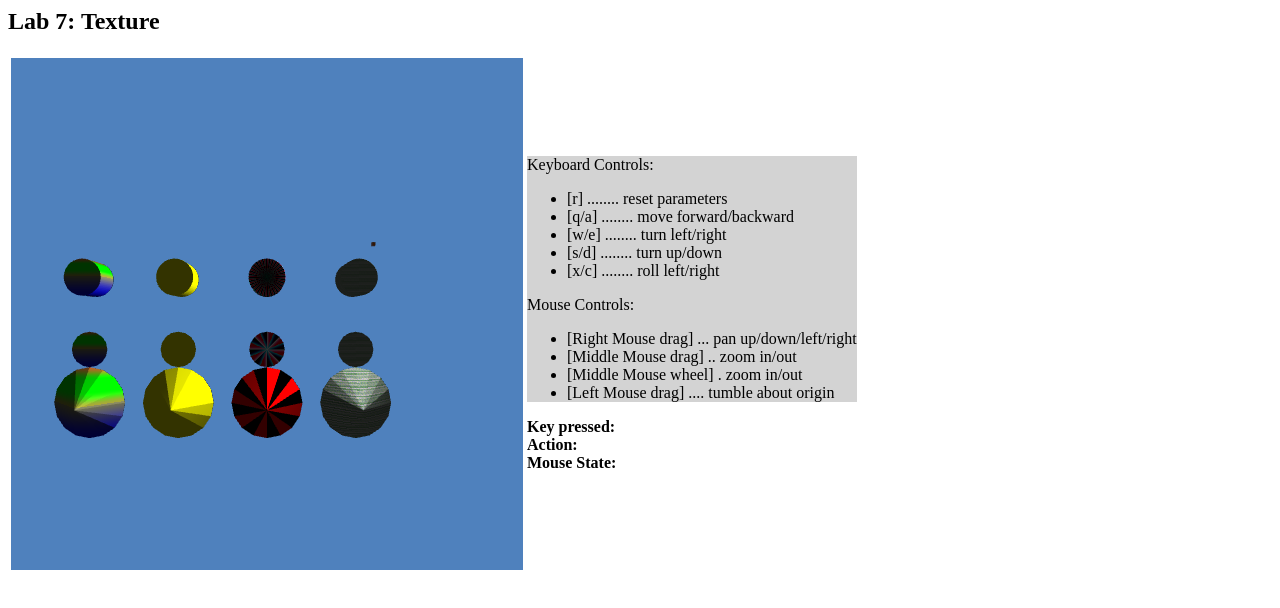
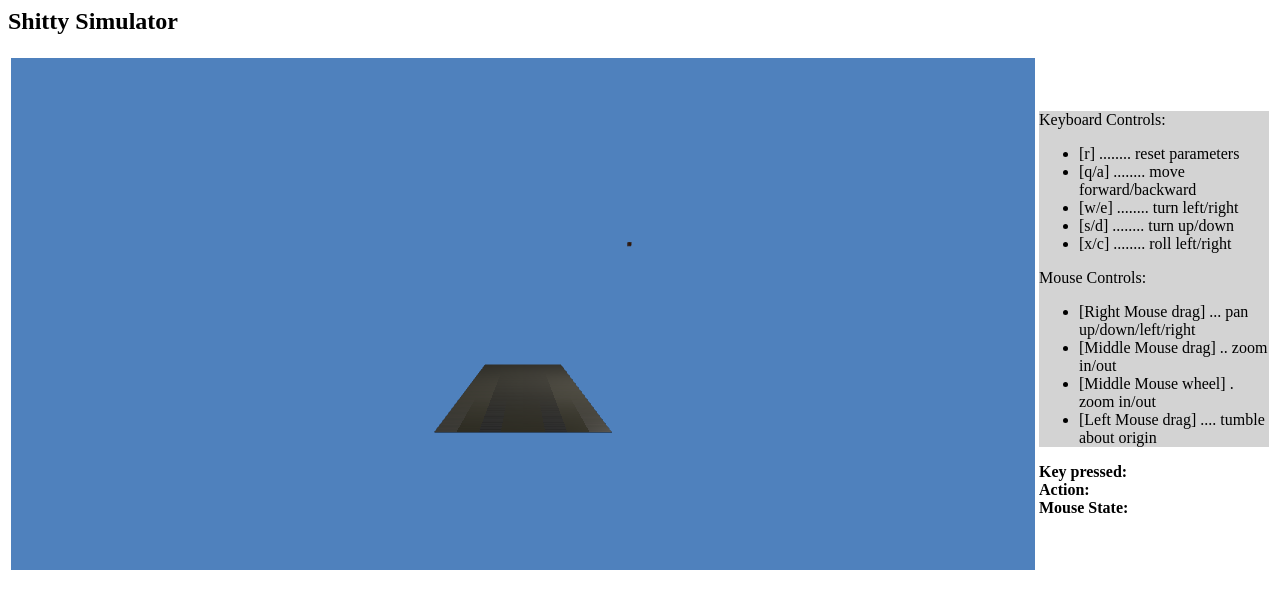
Before and after one commit to TrifectaIII/GFX-Final-Project, a website: page City Simulator/public_html/Lab4Navigation_start/index.html in a window 1280 px wide. Drawn offline with Linux system fonts and the light colour scheme.

Commit message:
Added the road

```diff
--- /dev/null
+++ b/City Simulator/public_html/Lab4Navigation_start/geometry/Road.js
@@ -0,0 +1,94 @@
+///// CUBE DEFINTION
+/////
+///// Cube is defined to be centered at the origin of the coordinate reference system.
+///// Cube size is assumed to be 2.0 x 2.0 x 2.0 .
+
+///// Generate 12 triangles: 36 vertices and 36 colors
+/////    v6----- v7
+/////   /|      /|
+/////  v2------v3|              ^ y
+/////  | |     | |              |
+/////  | |v4---|-|v5            -->x
+/////  |/      |/              /
+/////  v0------v1              z
+///// Always use the Right Hand Rule to generate vertex sequence. We want outward facing normals.
+function Road() {
+
+    this.name = "cube";
+
+    this.numVertices = 36; //road(36) + sidewalk.R(36) + sidewalk.L(36)
+    this.numTriangles = this.numVertices / 3;
+
+    this.vertices = [this.numVertices];
+    this.colors = [this.numVertices];
+    this.normals = [this.numVertices];
+    this.texCoords = [this.numVertices];
+
+
+    var unique_vertices = [
+        vec4(-1.0, -1.0, 1.0, 1.0),  // v0
+        vec4(1.0, -1.0, 1.0, 1.0),   // v1
+        vec4(-1.0, 1.0, 1.0, 1.0),   // v2
+        vec4(1.0, 1.0, 1.0, 1.0),    // v3
+        vec4(-1.0, -1.0, -1.0, 1.0), // v4
+        vec4(1.0, -1.0, -1.0, 1.0),  // v5
+        vec4(-1.0, 1.0, -1.0, 1.0),  // v6
+        vec4(1.0, 1.0, -1.0, 1.0)    // v7
+    ];
+
+    var vert_colors = [
+        vec4(0.0, 0.0, 0.0, 1.0), // black   - v0
+        vec4(1.0, 0.0, 0.0, 1.0), // red     - v1
+        vec4(1.0, 1.0, 0.0, 1.0), // yellow  - v2
+        vec4(0.0, 1.0, 0.0, 1.0), // green   - v3
+        vec4(0.0, 0.0, 1.0, 1.0), // blue    - v4
+        vec4(1.0, 0.0, 1.0, 1.0), // magenta - v5
+        vec4(1.0, 1.0, 1.0, 1.0), // white   - v6
+        vec4(0.0, 1.0, 1.0, 1.0)  // cyan    - v7
+    ];
+
+    var face_normals = [
+        vec4(0.0, 0.0, 1.0, 0.0),  // front
+        vec4(0.0, 0.0, -1.0, 0.0), // back
+        vec4(-1.0, 0.0, 0.0, 0.0), // left
+        vec4(1.0, 0.0, 0.0, 0.0),  // right
+        vec4(0.0, 1.0, 0.0, 0.0),  // top
+        vec4(0.0, -1.0, 0.0, 0.0)  // bottom
+    ];
+    var face_tex_coords = [
+        vec2(19, 20),
+        vec2(20, 20),
+        vec2(19, 0),
+        vec2(19, 0),
+        vec2(20, 20),
+        vec2(20, 0)
+    ];
+
+
+    // Local variable:  Indices into the above vertices and colors arrays
+    var indices = [
+        0, 1, 2, 2, 1, 3, // front
+        5, 4, 7, 7, 4, 6, // back
+        4, 0, 6, 6, 0, 2, // left
+        1, 5, 3, 3, 5, 7, // right
+        2, 3, 6, 6, 3, 7, // top
+        4, 5, 0, 0, 5, 1  // bottom
+    ];
+
+
+
+
+    // These are the actual vertices and colors to be placed in the vertex buffers.
+
+    for (var i = 0; i < 6; i++) {  // 6 faces
+        norm = face_normals[i];
+        for (var j = 0; j < 6; j++) {   // each face has 6 vertices (2 triangles)
+            var k = i * 6 + j;
+            var q = indices[k];
+            this.vertices[k] = unique_vertices[q];
+            this.colors[k] = vert_colors[q];
+            this.normals[k] = norm;
+            this.texCoords[k] = face_tex_coords[j];
+        }
+    }
+}
--- a/City Simulator/public_html/Lab4Navigation_start/geometry/Shapes.js
+++ b/City Simulator/public_html/Lab4Navigation_start/geometry/Shapes.js
@@ -13,6 +13,7 @@ Shapes.axis = new Axis();
 Shapes.cone = new Cone();
 Shapes.cylinder = new Cylinder();
 Shapes.disk = new Disk();
+Shapes.road = new Road();
 //Shapes.robot = new Robot(0, 0, 0, 3);
 // TO DO: ADD OTHER SHAPES
 
@@ -21,6 +22,7 @@ Shapes.initShapes = function () {
     Shapes.initBuffers(Shapes.cone);
     Shapes.initBuffers(Shapes.cylinder);
     Shapes.initBuffers(Shapes.disk);
+    Shapes.initBuffers(Shapes.road);
     //Shapes.axis.initBuffer();
 };
 
--- a/City Simulator/public_html/Lab4Navigation_start/index.html
+++ b/City Simulator/public_html/Lab4Navigation_start/index.html
@@ -132,12 +132,14 @@
         <script type="text/javascript" src="../textures/Checkerboard.js"></script>
         <script type="text/javascript" src="../textures/Greyscale.js"></script>
         <script type="text/javascript" src="../textures/ImageTexture.js"></script>
+
         <script type="text/javascript" src="geometry/Cube.js"></script>
         <script type="text/javascript" src="geometry/Cone.js"></script>
         <script type="text/javascript" src="geometry/Cylinder.js"></script>
         <script type="text/javascript" src="geometry/Disk.js"></script>
         <script type="text/javascript" src="geometry/Robot.js"></script>
         <script type="text/javascript" src="geometry/Axis.js"></script>
+        <script type="text/javascript" src="geometry/Road.js"></script>
         <script type="text/javascript" src="geometry/Shapes.js"></script>
         <script type="text/javascript" src="Lighting.js"></script>
         <script type="text/javascript" src="Camera.js"></script>
@@ -146,11 +148,11 @@
     </head>
     <body>
 
-        <h2> Lab 7: Texture</h2>
+        <h2> Shitty Simulator</h2>
         <table>
             <tr>
                 <td>
-                    <canvas id="gl-canvas" width="512" height="512" oncontextmenu="return false;">
+                    <canvas id="gl-canvas" width="1024" height="512" oncontextmenu="return false;">
                         Oops ... your browser doesn't support the HTML5 canvas element
                     </canvas>
 
--- a/City Simulator/public_html/Lab4Navigation_start/render_scene.js
+++ b/City Simulator/public_html/Lab4Navigation_start/render_scene.js
@@ -9,6 +9,7 @@ var uTexture;
 var uProjection;  //  shader uniform variable for projection matrix
 var uModel_view;  //  shader uniform variable for model-view matrix
 var checkerboard;
+var road;
 var imageTexture;
 var greyscale;
 var uColorMode;
@@ -52,6 +53,7 @@ window.onload = function init()
     checkerboard = new Checkerboard();
     greyscale = new Greyscale();
     imageTexture = new ImageTexture("../textures/test.jpg");
+    road = new ImageTexture("../textures/Road.jpg");
 
     render();
 };
@@ -124,119 +126,14 @@ function render()
     Shapes.drawPrimitive(Shapes.cube);
     stack.pop();
 
-//All Disks----------------------------------------------------//
 
     stack.push();
-    stack.multiply(translate(0, 2, 0));
-    gl.uniform1f(uColorMode, 0);
-    gl.uniformMatrix4fv(uModel_view, false, flatten(stack.top()));
-    greyscale.activate();
-    gl.uniform4fv(uColor, vec4(1.0, 1.0, 0.0, 1.0));
-    Shapes.drawPrimitive(Shapes.disk);
-    stack.pop();
-
-    stack.push();
-    stack.multiply(translate(-5, 2, 0));
-    gl.uniform1f(uColorMode, 1);
-    gl.uniformMatrix4fv(uModel_view, false, flatten(stack.top()));
-    greyscale.activate();
-    gl.uniform4fv(uColor, vec4(1.0, 1.0, 0.0, 1.0));
-    Shapes.drawPrimitive(Shapes.disk);
-    stack.pop();
-
-    stack.push();
-    stack.multiply(translate(5, 2, 0));
+    stack.multiply(scalem(3, 0.01, 10));
     gl.uniform1f(uColorMode, 2);
     gl.uniformMatrix4fv(uModel_view, false, flatten(stack.top()));
-    greyscale.activate();
+    road.activate();
     gl.uniform4fv(uColor, vec4(1.0, 1.0, 0.0, 1.0));
-    Shapes.drawPrimitive(Shapes.disk);
-    stack.pop();
-
-    stack.push();
-    stack.multiply(translate(-10, 2, 0));
-    gl.uniform1f(uColorMode, 3);
-    gl.uniformMatrix4fv(uModel_view, false, flatten(stack.top()));
-    greyscale.activate();
-    gl.uniform4fv(uColor, vec4(1.0, 1.0, 0.0, 1.0));
-    Shapes.drawPrimitive(Shapes.disk);
-    stack.pop();
-
-//End of Disks-----------------------------------------------//
-
-//All Cylinders----------------------------------------------//
-
-    stack.push();
-    stack.multiply(translate(0, 6, 0));
-    gl.uniformMatrix4fv(uModel_view, false, flatten(stack.top()));
-    greyscale.activate();
-    gl.uniform1f(uColorMode, 0);
-    gl.uniform4fv(uColor, vec4(1.0, 1.0, 0.0, 1.0));
-    Shapes.drawPrimitive(Shapes.cylinder);
-    stack.pop();
-
-    stack.push();
-    stack.multiply(translate(-5, 6, 0));
-    gl.uniformMatrix4fv(uModel_view, false, flatten(stack.top()));
-    greyscale.activate();
-    gl.uniform1f(uColorMode, 1);
-    gl.uniform4fv(uColor, vec4(1.0, 1.0, 0.0, 1.0));
-    Shapes.drawPrimitive(Shapes.cylinder);
-    stack.pop();
-
-    stack.push();
-    stack.multiply(translate(5, 6, 0));
-    gl.uniformMatrix4fv(uModel_view, false, flatten(stack.top()));
-    greyscale.activate();
-    gl.uniform1f(uColorMode, 2);
-    gl.uniform4fv(uColor, vec4(1.0, 1.0, 0.0, 1.0));
-    Shapes.drawPrimitive(Shapes.cylinder);
-    stack.pop();
-
-    stack.push();
-    stack.multiply(translate(-10, 6, 0));
-    gl.uniformMatrix4fv(uModel_view, false, flatten(stack.top()));
-    greyscale.activate();
-    gl.uniform1f(uColorMode, 3);
-    gl.uniform4fv(uColor, vec4(1.0, 1.0, 0.0, 1.0));
-    Shapes.drawPrimitive(Shapes.cylinder);
-    stack.pop();
-
-
-    stack.push();
-    stack.multiply(translate(0, -1, 0));
-    stack.multiply(scalem(2, 2, 1));
-    gl.uniform1f(uColorMode, 0);
-    gl.uniformMatrix4fv(uModel_view, false, flatten(stack.top()));
-    gl.uniform4fv(uColor, vec4(1.0, 1.0, 0.0, 1.0));
-    Shapes.drawPrimitive(Shapes.cone);
-    stack.pop();
-
-    stack.push();
-    stack.multiply(translate(-5, -1, 0));
-    stack.multiply(scalem(2, 2, 1));
-    gl.uniform1f(uColorMode, 1);
-    gl.uniformMatrix4fv(uModel_view, false, flatten(stack.top()));
-    gl.uniform4fv(uColor, vec4(1.0, 1.0, 0.0, 1.0));
-    Shapes.drawPrimitive(Shapes.cone);
-    stack.pop();
-
-    stack.push();
-    stack.multiply(translate(5, -1, 0));
-    stack.multiply(scalem(2, 2, 1));
-    gl.uniform1f(uColorMode, 2);
-    gl.uniformMatrix4fv(uModel_view, false, flatten(stack.top()));
-    gl.uniform4fv(uColor, vec4(1.0, 1.0, 0.0, 1.0));
-    Shapes.drawPrimitive(Shapes.cone);
-    stack.pop();
-
-    stack.push();
-    stack.multiply(translate(-10, -1, 0));
-    stack.multiply(scalem(2, 2, 1));
-    gl.uniform1f(uColorMode, 3);
-    gl.uniformMatrix4fv(uModel_view, false, flatten(stack.top()));
-    gl.uniform4fv(uColor, vec4(1.0, 1.0, 0.0, 1.0));
-    Shapes.drawPrimitive(Shapes.cone);
+    Shapes.drawPrimitive(Shapes.road);
     stack.pop();
 
 
```
Also changed, not shown: City Simulator/public_html/textures/Road.jpg (added), City Simulator/public_html/textures/Sidewalk.jpg (added).
